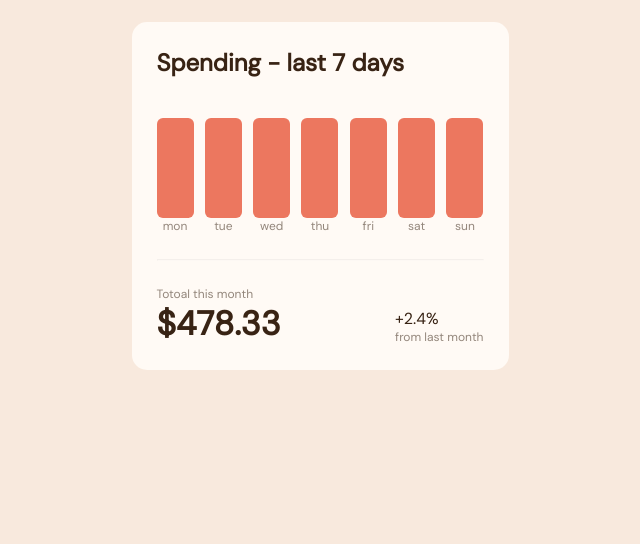
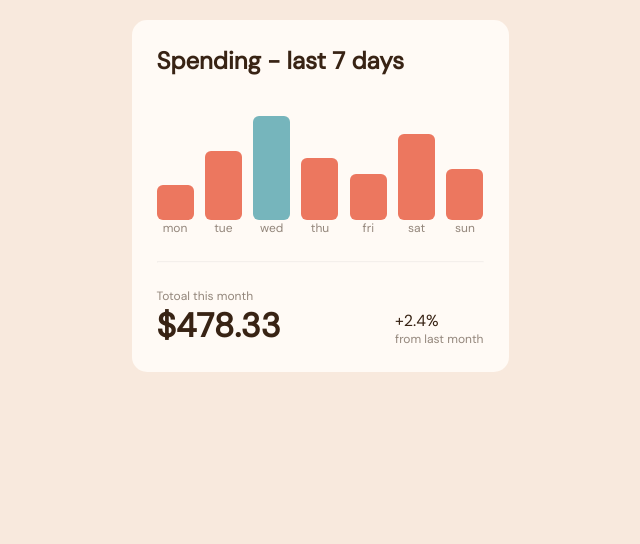
Before and after one commit to Arshiya207/Expenses-chart-component, a plain HTML site: page index.html in a window 1280 px wide. Shown: the part 256-800 px from the top of the page, without its empty margins (320-960 px from the left). Drawn offline with Linux system fonts and the light colour scheme.

Commit message:
finish project

```diff
--- a/script.js
+++ b/script.js
@@ -1,21 +1,77 @@
-const bars=document.querySelectorAll(".bars__ul>li>span")
-const prices=document.querySelectorAll(".bars__ul>li>i")
-prices.forEach(price=>{
-    price.classList.add("bars-unhover")
+const bars = document.querySelectorAll(".bars__ul>li>span");
+const prices = document.querySelectorAll(".bars__ul>li>i");
+const date = new Date();
+const dateArr=date.toString().split(" ")
+const currentDay=dateArr[0].toLowerCase()
 
+
+const dateJson = [
+  {
+    day: "mon",
+    amount: 17.45,
+  },
+  {
+    day: "tue",
+    amount: 34.91,
+  },
+  {
+    day: "wed",
+    amount: 52.36,
+  },
+  {
+    day: "thu",
+    amount: 31.07,
+  },
+  {
+    day: "fri",
+    amount: 23.39,
+  },
+  {
+    day: "sat",
+    amount: 43.28,
+  },
+  {
+    day: "sun",
+    amount: 25.48,
+  },
+];
+let indexOfDay;
+const objectOfCurrentDay=dateJson.filter((dayAndAmount,i)=>{
+     if(dayAndAmount.day==currentDay){
+        indexOfDay=i
+        return dayAndAmount
+     }
 })
-bars.forEach(bar=>{
 
-    bar.addEventListener("mouseout",()=>{
-        const price= bar.nextElementSibling
-        price.classList.remove("bars-hover")
-        price.classList.add("bars-unhover")
+prices.forEach((amount) => {
+  amount.classList.add("bars-unhover");
+});
+bars.forEach((bar,index) => {
+   if(index==indexOfDay){
+        bar.style.backgroundColor="hsl(186, 34%, 60%)"
+   }
+   if(dateJson[index].amount<55){
+     bar.style.height=2*(dateJson[index].amount)+"px"
 
-    })
-    bar.addEventListener("mouseover",()=>{
-        const price= bar.nextElementSibling
-        price.classList.remove("bars-unhover")
-        price.classList.add("bars-hover")
-    })
+   }
 
-})
+   const amount=bar.nextElementSibling
+   amount.innerText=dateJson[index].amount
+
+
+
+
+
+
+
+  bar.addEventListener("mouseout", () => {
+    const price = bar.nextElementSibling;
+    price.classList.remove("bars-hover");
+    price.classList.add("bars-unhover");
+  });
+  bar.addEventListener("mouseover", () => {
+    const price = bar.nextElementSibling;
+    price.classList.remove("bars-unhover");
+    price.classList.add("bars-hover");
+  });
+});
--- a/style.css
+++ b/style.css
@@ -154,14 +154,14 @@ body{
         align-items: center;
         justify-content: center;
         font-weight: 400;
-
-
-
+        user-select: none;
+        pointer-events: none;
 
     }
     @keyframes price-effect{
-        from{opacity: 0;transform: translateY(0);}
-        to{opacity: 1;transform: translateY(-150%);}
+        0%{opacity: 0;transform: translateY(0); display: none;}
+        80%{display: flex;}
+        100%{opacity: 1;transform: translateY(-150%); }
 
     }
     .bars__ul>li>span:hover+i{
@@ -179,6 +179,7 @@ body{
         animation-duration: 0.2s;
         animation-fill-mode: forwards;
         animation-timing-function: ease-in;
+
     }
     @keyframes price-effect-fade{
         from{opacity: 1;transform: translateY(-150%)}
```
